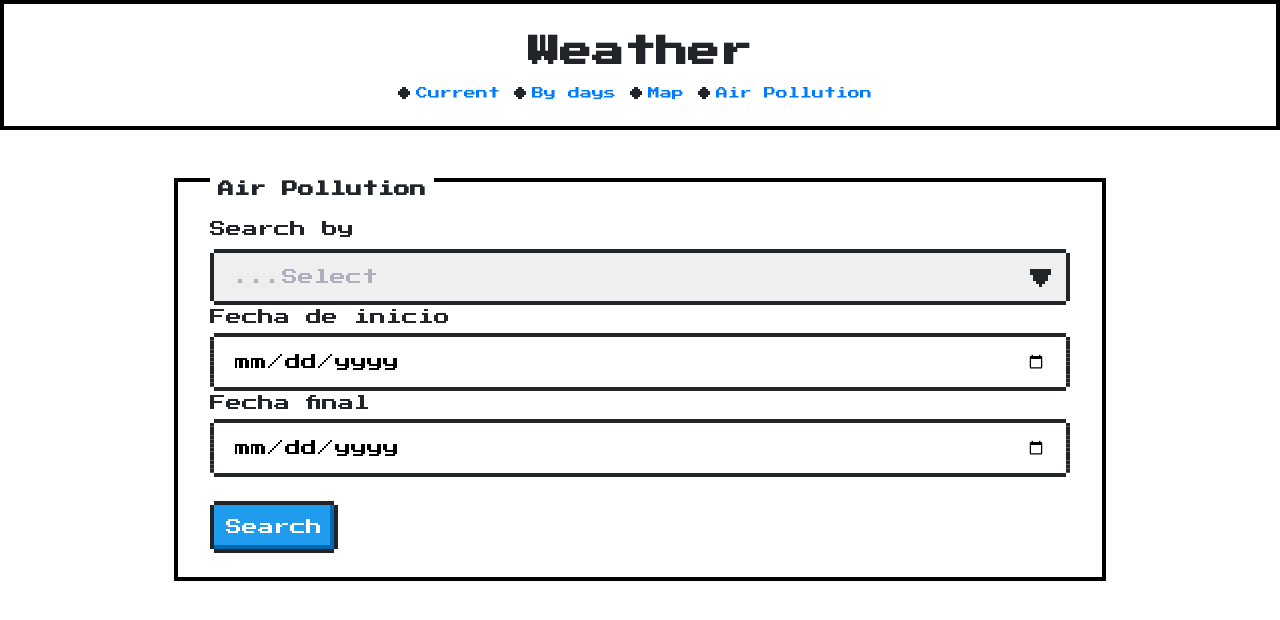
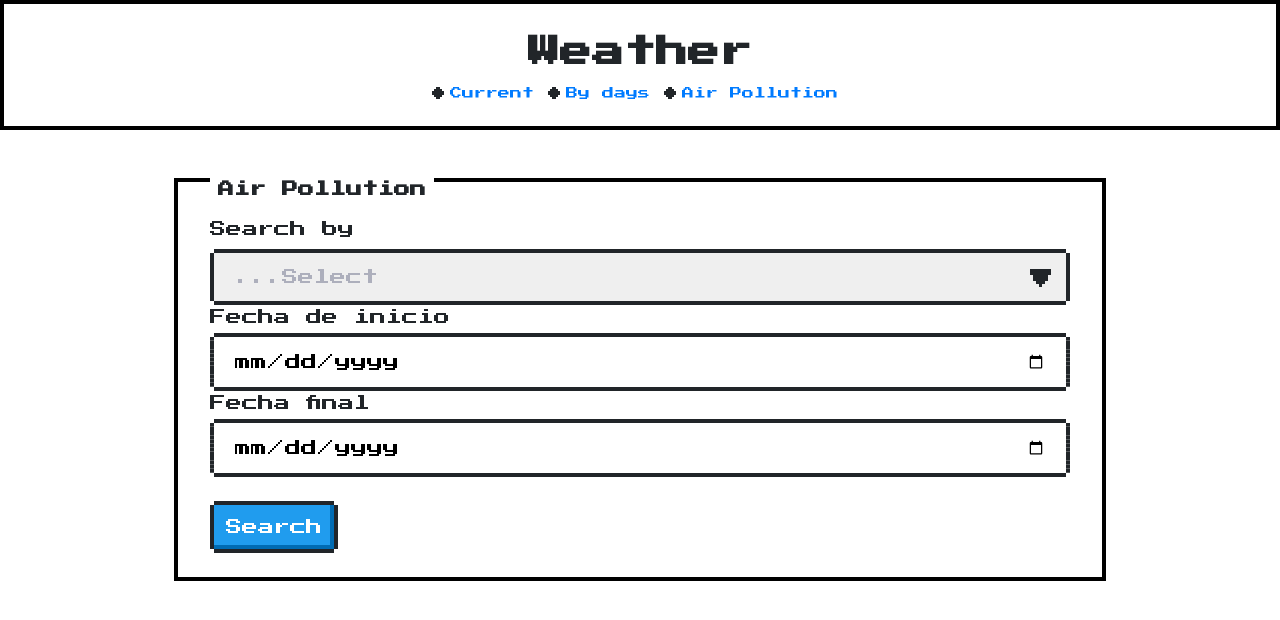
Before and after one commit to Mia-Salazar/reddit-searcher, a React (Create React App) app: page /pollution in a window 1280 px wide. Shown: the top 620 px of the page. Built offline with nearby package versions, Linux system fonts and the light colour scheme.

Commit message:
Delete map

```diff
--- a/src/components/Header/Header.jsx
+++ b/src/components/Header/Header.jsx
@@ -7,7 +7,6 @@ export const Header = () => {
 	const navLinks = [
 		{link: "/", text: "Current"},
 		{link: "/day", text: "By days"},
-		{link: "/map", text: "Map"},
 		{link: "/pollution", text: "Air Pollution"},
 	];
 	return (
--- a/src/components/SearchPollution/SearchPollution.jsx
+++ b/src/components/SearchPollution/SearchPollution.jsx
@@ -32,7 +32,6 @@ export const SearchPollution = ({handleSubmit, setCity, dataForm, setDataForm})
         {value: "", text: "...Select"},
         {value: "lat", text: "Latitude and longitude"},
         {value: "city", text: "City name"},
-        {value: "zip", text: "Post code"},
     ];
     const changeCity = (event) => {
         const timer = setTimeout(() => {
```
